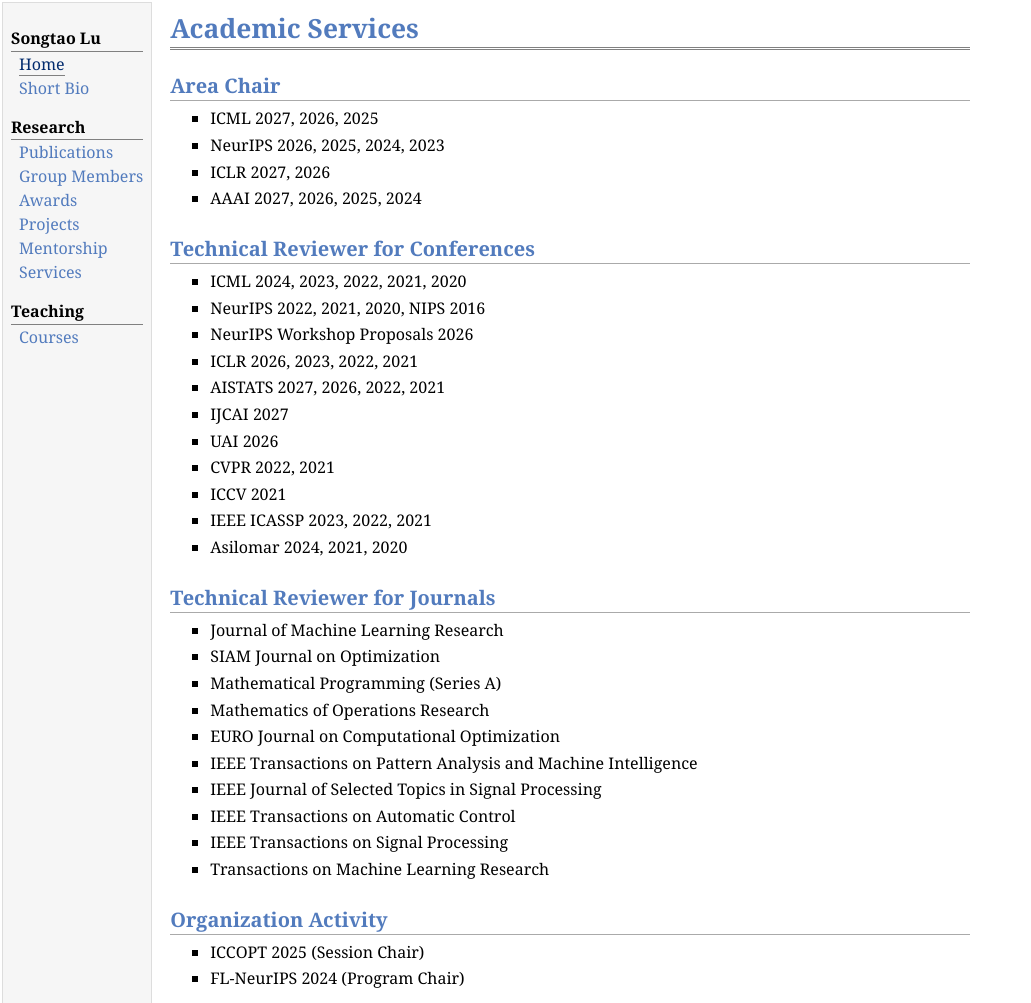
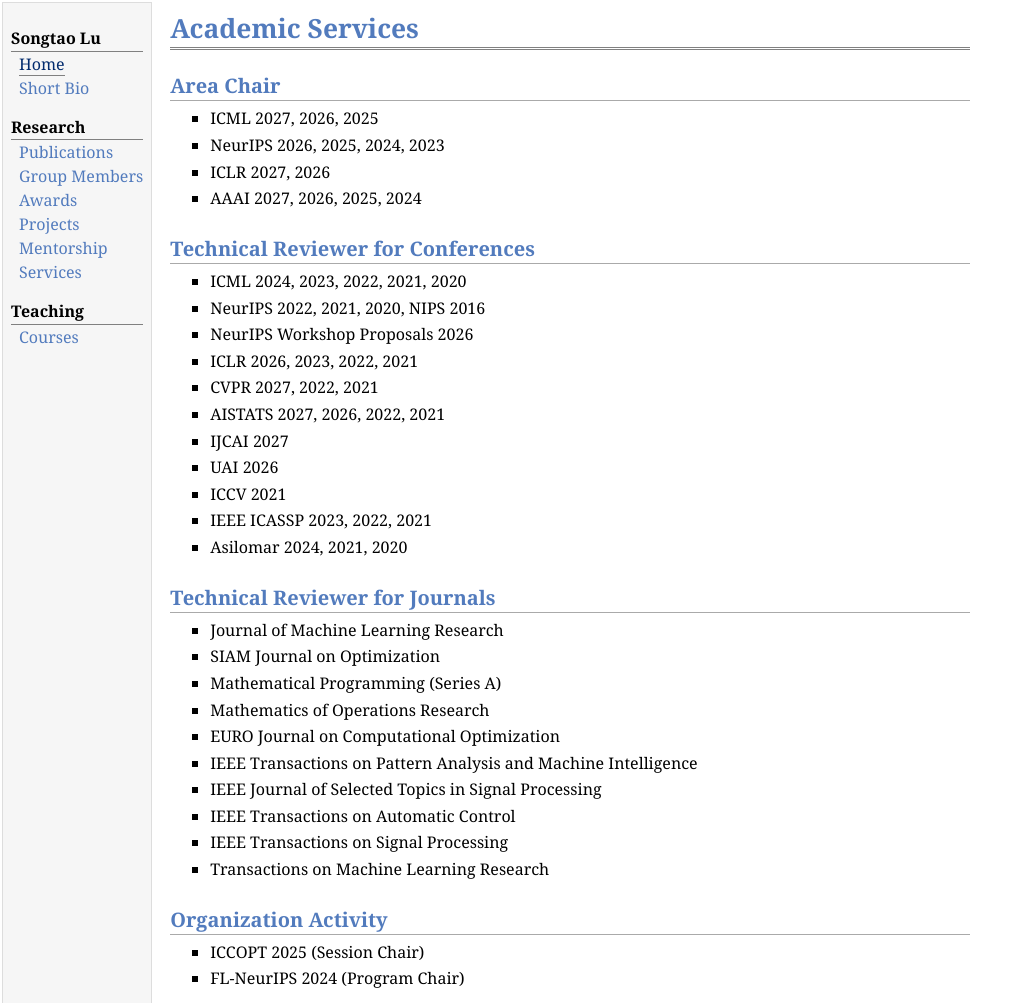
Before and after one commit to songtaogithub/songtaogithub.github.io, a plain HTML site: page services.html in a window 1280 px wide. Shown: the top 1003 px of the page, without its empty margins (0-1031 px from the left). Drawn offline with Linux system fonts and the light colour scheme.

Commit message:
Update services.html

```diff
--- a/services.html
+++ b/services.html
@@ -68,10 +68,10 @@
   <li><p> NeurIPS 2022, 2021, 2020, NIPS 2016 </li>
   <li><p> NeurIPS Workshop Proposals 2026 </li>
   <li><p> ICLR 2026, 2023, 2022, 2021  </li>
+  <li><p> CVPR 2027, 2022, 2021  </li>
   <li><p> AISTATS 2027, 2026, 2022, 2021  </li>
   <li><p> IJCAI 2027 </li>
   <li><p> UAI 2026 </li>
-  <li><p> CVPR 2022, 2021  </li>
   <li><p> ICCV 2021  </li>
   <li><p> IEEE ICASSP 2023, 2022, 2021  </li>
   <li><p> Asilomar 2024, 2021, 2020  </li>
```
